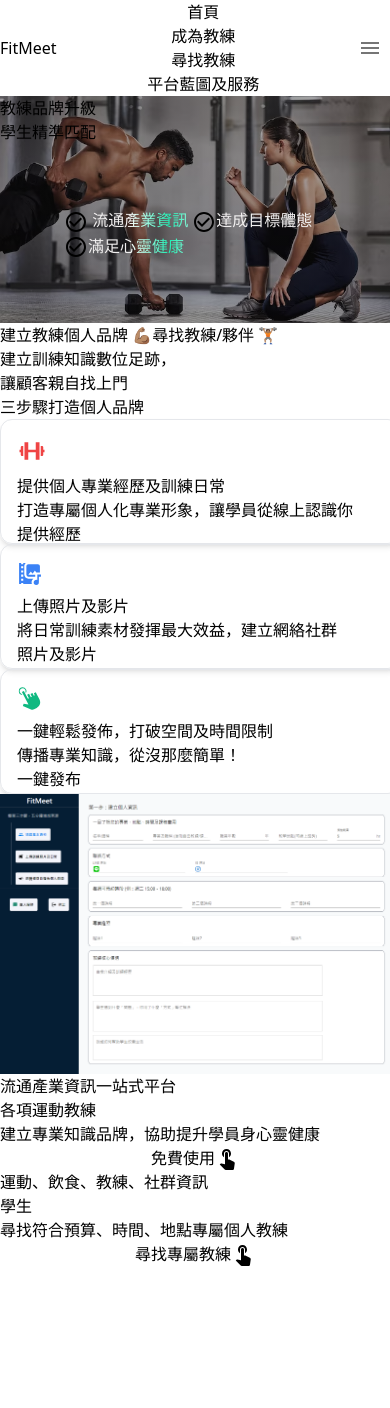
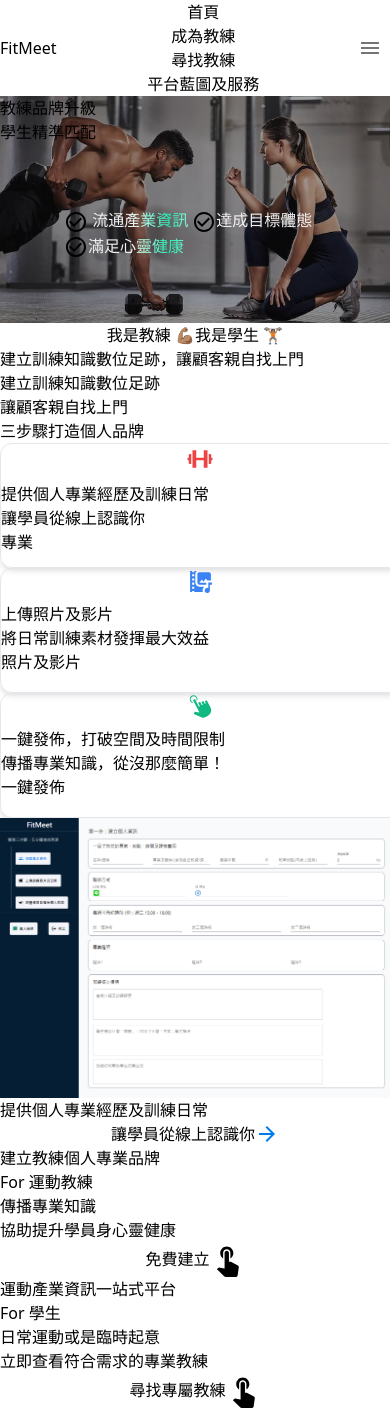
Before and after one commit to ChihTsungLu/fitness, a React (Vite) app: page / in a window 390 px wide. Before the commit the page ends 1266 px from the top, so only its background shows below. Built offline with nearby package versions, Linux system fonts and the light colour scheme; no server answers; the database is empty.

Commit message:
ClientNav

```diff
--- a/src/Pages/Home/CTA.tsx
+++ b/src/Pages/Home/CTA.tsx
@@ -3,30 +3,32 @@ import { Link } from "react-router-dom";
 import TouchAppIcon from '@mui/icons-material/TouchApp';
 const CTA = ({}: CTAProps) => {
   return (
-    <div className="p-20 sm:flex sm:justify-center sm:items-center  space-x-6 select-none">
+    <div className="p-7 sm:p-20 sm:flex sm:justify-center sm:items-center sm:space-x-6 select-none max-sm:space-y-4">
       <div className="flex items-center flex-col sm:w-[580px] w-full border sm:h-[590px] rounded-xl bg-[#1F2123] text-white p-16 ">
-        <p className="text-lg font-bold">流通產業資訊一站式平台</p>
-        <p className=" font-bold text-3xl mt-1 ">各項運動教練</p>
-        <p className="mt-5 font-bold">建立專業知識品牌，協助提升學員身心靈健康</p>
-        <Link to="/trainer" className=" w-1/2 mt-8">
-          <div className="flexCenter bg-white rounded-xl hover:bg-gray-100" onClick={() => {}}>
-            <p className=" text-center text-xl font-bold text-black p-4">
-              免費使用
+        <p className="text-xl sm:text-2xl font-bold ">建立教練個人專業品牌</p>
+        <p className="text-3xl sm:text-4xl font-bold mt-4 ">For 運動教練</p>
+        <p className="mt-5  font-bold text-lg sm:text-xl">傳播專業知識</p>
+        <p className="  font-bold text-lg sm:text-xl">協助提升學員身心靈健康</p>
+        <Link to="/trainer" className=" w-1/2 mt-8 flexCenter">
+          <div className="flexCenter bg-white rounded-xl hover:bg-gray-100 w-fit" onClick={() => {}}>
+            <p className=" text-center text-2xl sm:text-3xl font-bold text-black p-4 whitespace-nowrap ">
+              免費建立
             </p>
-            <TouchAppIcon sx={{color:"#000"}}/>
+            <TouchAppIcon sx={{color:"#000"}} fontSize="large"/>
           </div>
         </Link>
       </div>
       <div className="flex items-center flex-col sm:w-[580px] border sm:h-[590px] rounded-xl bg-[#DDF2FD] text-white p-16 ">
-        <p className="text-lg text-black font-bold">運動、飲食、教練、社群資訊</p>
-        <p className=" font-bold text-3xl mt-1 text-black ">學生</p>
-        <p className="mt-5 text-black font-bold">尋找符合預算、時間、地點專屬個人教練</p>
-        <Link to="/client" className=" w-1/2 mt-8">
-          <div className="flexCenter bg-black rounded-xl hover:bg-[#164863]" onClick={() => {}}>
-            <p className=" text-center text-xl font-bold p-4">
+        <p className="text-xl sm:text-2xl text-black font-bold">運動產業資訊一站式平台</p>
+        <p className=" font-bold text-3xl sm:text-4xl mt-4 text-black ">For 學生</p>
+        <p className="mt-5 text-black font-bold text-lg sm:text-xl">日常運動或是臨時起意</p>
+        <p className=" text-black font-bold text-lg sm:text-xl">立即查看符合需求的專業教練</p>
+        <Link to="/client" className=" w-1/2 mt-8 flexCenter">
+          <div className="flexCenter bg-black rounded-xl hover:bg-[#164863] w-fit" onClick={() => {}}>
+            <p className="text-center text-2xl sm:text-3xl font-bold p-4 whitespace-nowrap">
               尋找專屬教練
             </p>
-            <TouchAppIcon/>
+            <TouchAppIcon fontSize="large"/>
           </div>
         </Link>
       </div>
--- a/src/Pages/Home/Feature.tsx
+++ b/src/Pages/Home/Feature.tsx
@@ -1,6 +1,6 @@
 import { useState } from "react";
 import { useStateContext } from "../../ContextProvider/Contexts";
-
+import { Link } from "react-router-dom";
 import TrainerFirstPic from "../../assets/firstT.png";
 import TrainerSecondPic from "../../assets/secondT.png";
 import TrainerThirdPic from "../../assets/third1.png";
@@ -8,11 +8,10 @@ import TrainerThirdPic2 from "../../assets/thirdT2.png";
 import ClientFirst from "../../assets/firstC.png";
 import ClientSecond from "../../assets/secondC.png";
 import ClientSecond2 from "../../assets/secondCC.png";
+import ArrowForwardIcon from "@mui/icons-material/ArrowForward";
 interface FeatureProps {}
 
 const Feature = ({}: FeatureProps) => {
-
-
   const { isStudent, isTrainer, setIsStudent, setIsTrainer } =
     useStateContext();
 
@@ -29,56 +28,60 @@ const Feature = ({}: FeatureProps) => {
     setIsTrainer(false);
   };
 
-
   return (
     <div className="w-full h-fit select-none">
-      <div className="mt-5 ml-10  space-x-72 hidden sm:flexCenter">
+      <div className="mt-5 sm:ml-10 sm:space-x-72 flexCenter max-sm:space-x-4">
         <button
-          className={`w-[300px] h-[80px]  border-black rounded-xl mt-4 font-extrabold ${
+          className={`sm:w-[300px] sm:h-[80px] border-black rounded-xl mt-4 font-extrabold ${
             isTrainer
               ? "bg-[#00d68f] text-black border-2"
               : "bg-white hover:bg-[#00d68f] text-black border"
           } `}
           onClick={handleTrainerClick}
         >
-          <p className="text-2xl whitespace-nowrap">建立教練個人品牌 💪🏽</p>
+          <p className="text-2xl whitespace-nowrap max-sm:p-1">我是教練 💪🏽</p>
         </button>
         <button
-          className={`w-[300px] h-[80px] border-black rounded-xl mt-4 font-extrabold ${
+          className={`sm:w-[300px] sm:h-[80px] border-black rounded-xl mt-4 font-extrabold ${
             isStudent
               ? "bg-[#149e7a] text-white border-2"
               : "bg-white hover:bg-[#149e7a] hover:text-white text-black border"
           } `}
           onClick={handleStudentClick}
         >
-          <p className="text-2xl whitespace-nowrap">尋找教練/夥伴 🏋🏽</p>
+          <p className="text-2xl whitespace-nowrap max-sm:p-1">我是學生 🏋🏽</p>
         </button>
       </div>
 
       {/* 教練 */}
       {isTrainer && (
-        <div className="mt-7 px-3 sm:px-10 pt-12 pb-4 rounded-xl bg-[#eef5ff] ">
-          <div className="space-y-4 sm:ml-10">
-            <p className="text-3xl sm:text-4xl text-black font-bold max-sm:text-center">
-              建立訓練知識數位足跡，<br className="sm:hidden"/>讓顧客親自找上門
+        <div className="mt-7 px-3 sm:px-20 pb-4 rounded-xl bg-[#eef5ff] ">
+          <div className="sm:space-y-4 sm:ml-20 sm:pt-24 pt-10 max-sm:mb-10">
+            <p className="text-4xl text-black font-bold hidden sm:block ">
+              建立訓練知識數位足跡，讓顧客親自找上門
+            </p>
+            <p className="text-3xl text-black font-bold text-center block sm:hidden">
+              建立訓練知識數位足跡
+            </p>
+            <p className="text-3xl text-black font-bold text-center block sm:hidden">
+              讓顧客親自找上門
             </p>
 
-            <p className="text-2xl text-black font-bold max-sm:text-center">
+            <p className="text-3xl text-black font-bold max-sm:text-center max-sm:mt-5">
               三步驟打造個人品牌
             </p>
-
           </div>
-          <div className="sm:m-10 sm:flex sm:justify-between sm:items-center relative">
-            <div className="sm:space-y-4 sm:z-20 sm:flex-col flex max-sm:mt-2">
+          <div className="sm:ml-20 sx:mb-12 sm:flex sm:justify-between sm:items-center relative flex max-sm:flex-col-reverse ">
+            <div className="max-sm:space-x-2 sm:space-y-8 sm:z-20 sm:flex-col flex max-sm:mt-7 mb-14">
               <div
-                className={`home-trainer-feature max-sm:w-[150px] max-sm:h-[100px] ${
+                className={`justify-center home-trainer-feature max-sm:w-[150px] max-sm:h-[80px] ${
                   trainerExplainStep === 1
                     ? " border border-purple-500 bg-white"
                     : "bg-gray-50 border border-gray-300"
                 }`}
                 onMouseEnter={() => setTrainerExplainStep(1)}
               >
-                <div className="">
+                <div className="flexCenter sm:block">
                   <svg
                     width="30"
                     height="30"
@@ -91,25 +94,27 @@ const Feature = ({}: FeatureProps) => {
                     />
                   </svg>
                 </div>
-                <div className="space-y-1">
-                  <p className="font-black text-lg hidden sm:block">
+                <div className="sm:space-y-1">
+                  <p className="font-black text-2xl hidden sm:block">
                     提供個人專業經歷及訓練日常
                   </p>
-                  <p className="font-bold hidden sm:block ">
-                    打造專屬個人化專業形象，讓學員從線上認識你
+                  <p className="font-bold text-xl hidden sm:block ">
+                    讓學員從線上認識你
                   </p>
-                  <p className="sm:hidden block font-bold text-lg">提供經歷</p>
+                  <p className="sm:hidden block text-center text-lg font-bold">
+                    專業
+                  </p>
                 </div>
               </div>
               <div
-                className={`home-trainer-feature max-sm:w-[150px] max-sm:h-[100px] ${
+                className={`justify-center home-trainer-feature max-sm:w-[150px] max-sm:h-[80px] ${
                   trainerExplainStep === 2
                     ? " border border-purple-500 bg-white "
                     : "bg-gray-50 border border-gray-300"
                 }`}
                 onMouseEnter={() => setTrainerExplainStep(2)}
               >
-                <div className="">
+                <div className="flexCenter sm:block">
                   <svg
                     width="25"
                     height="25"
@@ -123,22 +128,26 @@ const Feature = ({}: FeatureProps) => {
                   </svg>
                 </div>
                 <div className="space-y-1">
-                  <p className="font-black text-lg hidden sm:block">上傳照片及影片</p>
-                  <p className="font-bold hidden sm:block">
-                    將日常訓練素材發揮最大效益，建立網絡社群
+                  <p className="font-black text-2xl hidden sm:block">
+                    上傳照片及影片
                   </p>
-                  <p className="sm:hidden block font-bold text-lg">照片及影片</p>
+                  <p className="font-bold text-xl hidden sm:block">
+                    將日常訓練素材發揮最大效益
+                  </p>
+                  <p className="sm:hidden block font-bold text-lg text-center">
+                    照片及影片
+                  </p>
                 </div>
               </div>
               <div
-                className={`home-trainer-feature max-sm:w-[150px] max-sm:h-[100px] ${
+                className={`justify-center home-trainer-feature max-sm:w-[150px] max-sm:h-[80px] ${
                   trainerExplainStep === 3
                     ? " border border-purple-500 bg-white"
                     : "bg-gray-50 border border-gray-300"
                 }`}
                 onMouseEnter={() => setTrainerExplainStep(3)}
               >
-                <div className="">
+                <div className="flexCenter sm:block">
                   <svg
                     width="25"
                     height="25"
@@ -152,39 +161,80 @@ const Feature = ({}: FeatureProps) => {
                   </svg>
                 </div>
                 <div className="space-y-1">
-                  <p className="font-black text-lg hidden sm:block">
-                    一鍵輕鬆發佈，打破空間及時間限制
+                  <p className="font-black hidden text-2xl sm:block">
+                    一鍵發佈，打破空間及時間限制
                   </p>
-                  <p className="font-bold hidden sm:block">傳播專業知識，從沒那麼簡單！</p>
-                  <p className="sm:hidden block font-bold text-lg">一鍵發布</p>
+                  <p className="font-bold hidden text-xl sm:block">
+                    傳播專業知識，從沒那麼簡單！
+                  </p>
+                  <p className="sm:hidden block font-bold text-lg max-sm:text-center">
+                    一鍵發佈
+                  </p>
                 </div>
               </div>
             </div>
             <div className="flex items-end justify-end ">
               {trainerExplainStep === 1 && (
+                <div className="max-sm:space-y-7">
                   <img
                     src={TrainerFirstPic}
                     className="rounded-xl LgPicSize sm:w-11/12 sm:h-[600px]"
                   />
+                  <div className="block sm:hidden">
+                    <p className="text-center block sm:hidden text-lg font-bold">
+                      提供個人專業經歷及訓練日常
+                    </p>
+                    <Link to="/trainer" className="flexCenter">
+                      <p className="text-center block sm:hidden text-lg font-bold text-[#007CEF]">
+                        讓學員從線上認識你
+                      </p>
+                      <ArrowForwardIcon sx={{ color: "#007CEF" }} />
+                    </Link>
+                  </div>
+                </div>
               )}
               {trainerExplainStep === 2 && (
+                <div className="max-sm:space-y-4">
                   <img
                     src={TrainerSecondPic}
                     className="rounded-xl LgPicSize sm:w-full sm:h-[600px]"
                   />
+                  <div className="block sm:hidden">
+                    <p className="text-center block sm:hidden text-lg font-bold">
+                      將日常訓練素材發揮最大效益
+                    </p>
+                    <Link to="/trainer" className="flexCenter">
+                      <p className="text-center block sm:hidden text-lg font-bold text-[#007CEF]">
+                        建立網絡社群
+                      </p>
+                      <ArrowForwardIcon sx={{ color: "#007CEF" }} />
+                    </Link>
+                  </div>
+                </div>
               )}
               {trainerExplainStep === 3 && (
-                <div className="flex  ">
+                <div className="sm:flex max-sm:space-y-4 ">
                   <img
                     src={TrainerThirdPic}
                     alt="First Image"
-                    className="rounded-xl w-[900px] h-[600px] absolute right-32 top-32 z-1"
+                    className="rounded-xl w-[900px] sm:h-[600px] absolute right-32 top-32 z-1"
                   />
                   <img
                     src={TrainerThirdPic2}
                     alt="Second Image"
-                    className="rounded-xl sm:w-full h-[600px]"
+                    className="rounded-xl sm:w-full sm:h-[600px]"
                   />
+                  <div className="block sm:hidden">
+                    <p className="text-center block sm:hidden text-lg font-bold">
+                      傳播專業知識
+                    </p>
+                    <Link to="/trainer" className="flexCenter">
+                      <p className="text-center block sm:hidden text-lg font-bold text-[#007CEF]">
+                        從沒那麼簡單
+                      </p>
+                      <ArrowForwardIcon sx={{ color: "#007CEF" }} />
+                    </Link>
+                  </div>
                 </div>
               )}
             </div>
@@ -194,26 +244,36 @@ const Feature = ({}: FeatureProps) => {
 
       {/* 學生 */}
       {isStudent && (
-        <div className="mt-7 px-10 pt-12 pb-4 rounded-xl bg-[#eef5ff]  ">
-          <div className="space-y-4 ml-10">
-            <p className="text-4xl text-black font-bold">
+        <div className="mt-7 px-3 sm:px-20 pb-4 rounded-xl bg-[#eef5ff]  ">
+          <div className="sm:space-y-4 sm:ml-20 sm:pt-24 pt-10 max-sm:mb-10">
+            <p className="text-4xl text-black font-bold hidden sm:block">
               透明教練及訓練資訊，達成體態的一站式平台
             </p>
-            <p className="text-2xl text-black font-bold">
+            <p className="text-2xl text-black font-bold hidden sm:block">
               輕鬆找到理想健身夥伴，訓練路上不再有疑惑
             </p>
+            {/* 手機板 */}
+            <p className="text-3xl text-black font-bold text-center block sm:hidden">
+              透明教練及訓練資訊
+            </p>
+            <p className="text-2xl text-black font-bold text-center block sm:hidden">
+              符合專業需求、地點、價格
+            </p>
+            <p className="text-3xl text-black font-bold max-sm:text-center max-sm:mt-5 block sm:hidden">
+              輕鬆找到專屬教練
+            </p>
           </div>
-          <div className="m-10 flexBetween">
-            <div className="space-y-4">
+          <div className="sm:ml-20 sx:mb-12 sm:flex sm:justify-between sm:items-center relative flex max-sm:flex-col-reverse">
+            <div className="max-sm:space-x-2 sm:space-y-8 sm:z-20 sm:flex-col flex max-sm:mt-7 mb-14">
               <div
-                className={`home-trainer-feature ${
+                className={`justify-center home-trainer-feature max-sm:w-[150px] max-sm:h-[80px] ${
                   clientExplainStep === 1
                     ? " border border-purple-500 bg-white"
                     : "bg-gray-50 border border-gray-300"
                 }`}
                 onMouseEnter={() => setClientExplainStep(1)}
               >
-                <div className="">
+                <div className="flexCenter sm:block">
                   <svg
                     width="30"
                     height="30"
@@ -231,21 +291,24 @@ const Feature = ({}: FeatureProps) => {
                   </svg>
                 </div>
                 <div className="space-y-1">
-                  <p className="font-black text-lg">
+                  <p className="font-black  hidden text-2xl sm:block">
                     一鍵瀏覽教練專業經歷及教學模式
                   </p>
-                  <p className="font-bold">選擇訓練夥伴，更快更輕鬆</p>
+                  <p className="font-bold hidden text-xl sm:block">
+                    選擇訓練夥伴，更快更輕鬆
+                  </p>
+                  <p className="font-bold block sm:hidden text-lg text-center ">專業知識</p>
                 </div>
               </div>
               <div
-                className={`home-trainer-feature ${
+                className={`justify-center home-trainer-feature max-sm:w-[150px] max-sm:h-[80px] ${
                   clientExplainStep === 2
                     ? " border border-purple-500 bg-white"
                     : "bg-gray-50 border border-gray-300"
                 }`}
                 onMouseEnter={() => setClientExplainStep(2)}
               >
-                <div className="">
+                <div className="flexCenter sm:block">
                   <svg
                     width="30"
                     height="30"
@@ -271,21 +334,24 @@ const Feature = ({}: FeatureProps) => {
                   </svg>
                 </div>
                 <div className="space-y-1">
-                  <p className="font-black text-lg">
+                  <p className="font-black hidden text-2xl sm:block">
                     符合預算、方便性及訓練目標
                   </p>
-                  <p className="font-bold">親自聯繫教練，價格透明</p>
+                  <p className="font-bold hidden text-xl sm:block">
+                    親自聯繫教練，價格透明
+                  </p>
+                  <p className="font-bold block sm:hidden text-lg text-center ">個人需求</p>
                 </div>
               </div>
               <div
-                className={`home-trainer-feature ${
+                className={`justify-center home-trainer-feature max-sm:w-[150px] max-sm:h-[80px] ${
                   clientExplainStep === 3
                     ? " border border-purple-500 bg-white"
                     : "bg-gray-50 border border-gray-300"
                 }`}
                 onMouseEnter={() => setClientExplainStep(3)}
               >
-                <div className="">
+                <div className="flexCenter sm:block">
                   <svg
                     width="30"
                     height="30"
@@ -299,29 +365,71 @@ const Feature = ({}: FeatureProps) => {
                   </svg>
                 </div>
                 <div className="space-y-1">
-                  <p className="font-black text-lg">降低培養運動習慣阻礙</p>
-                  <p className="font-bold">建立長期強健體態</p>
+                  <p className="font-black hidden text-2xl sm:block">
+                    降低培養運動習慣阻礙
+                  </p>
+                  <p className="font-bold hidden sm:block text-xl">建立長期強健體態</p>
+                  <p className="font-bold block sm:hidden text-lg text-center ">降低阻礙</p>
                 </div>
               </div>
             </div>
-            <div className="flex items-end justify-end relative">
+            <div className="flex items-end justify-end relative sm:mr-20">
               {clientExplainStep === 1 && (
+                <div className="max-sm:space-y-7">
                   <img
                     src={ClientFirst}
                     className="rounded-xl LgPicSize sm:w-full sm:h-[600px]"
                   />
+                  <div className="block sm:hidden">
+                    <p className="text-center block sm:hidden text-lg font-bold">
+                      一鍵瀏覽教練專業經歷及教學模式
+                    </p>
+                    <Link to="/client" className="flexCenter">
+                      <p className="text-center block sm:hidden text-lg font-bold text-[#007CEF]">
+                        選擇訓練夥伴，更快更輕鬆
+                      </p>
+                      <ArrowForwardIcon sx={{ color: "#007CEF" }} />
+                    </Link>
+                  </div>
+                </div>
               )}
               {clientExplainStep === 2 && (
+                <div className="max-sm:space-y-7">
                   <img
                     src={ClientSecond}
                     className="rounded-xl LgPicSize sm:w-full sm:h-[600px]"
                   />
+                  <div className="block sm:hidden">
+                    <p className="text-center block sm:hidden text-lg font-bold">
+                      符合預算、方便性及訓練目標
+                    </p>
+                    <Link to="/client" className="flexCenter">
+                      <p className="text-center block sm:hidden text-lg font-bold text-[#007CEF]">
+                        查看教練
+                      </p>
+                      <ArrowForwardIcon sx={{ color: "#007CEF" }} />
+                    </Link>
+                  </div>
+                </div>
               )}
               {clientExplainStep === 3 && (
+                <div className="max-sm:space-y-7">
                   <img
                     src={ClientSecond2}
                     className="rounded-xl LgPicSize sm:w-full sm:h-[600px]"
                   />
+                  <div className="block sm:hidden">
+                    <p className="text-center block sm:hidden text-lg font-bold">
+                      降低培養運動習慣阻礙
+                    </p>
+                    <Link to="/client" className="flexCenter">
+                      <p className="text-center block sm:hidden text-lg font-bold text-[#007CEF]">
+                        建立長期強健體態
+                      </p>
+                      <ArrowForwardIcon sx={{ color: "#007CEF" }} />
+                    </Link>
+                  </div>
+                </div>
               )}
             </div>
           </div>
--- a/src/index.css
+++ b/src/index.css
@@ -11,7 +11,7 @@
 }
 
 .home-trainer-feature {
-  @apply w-[400px] h-[125px] rounded-xl hover:border border shadow-md flex flex-col space-y-2 p-4;
+  @apply w-[400px] h-[125px] rounded-xl hover:border border shadow-md flex flex-col space-y-2 sm:p-4;
 }
 
 .TrainerModal {
```
Also changed, not shown: src/Components/Navbar.tsx (+50 -5 lines). Lines whose indentation alone changed are shown as unchanged.
